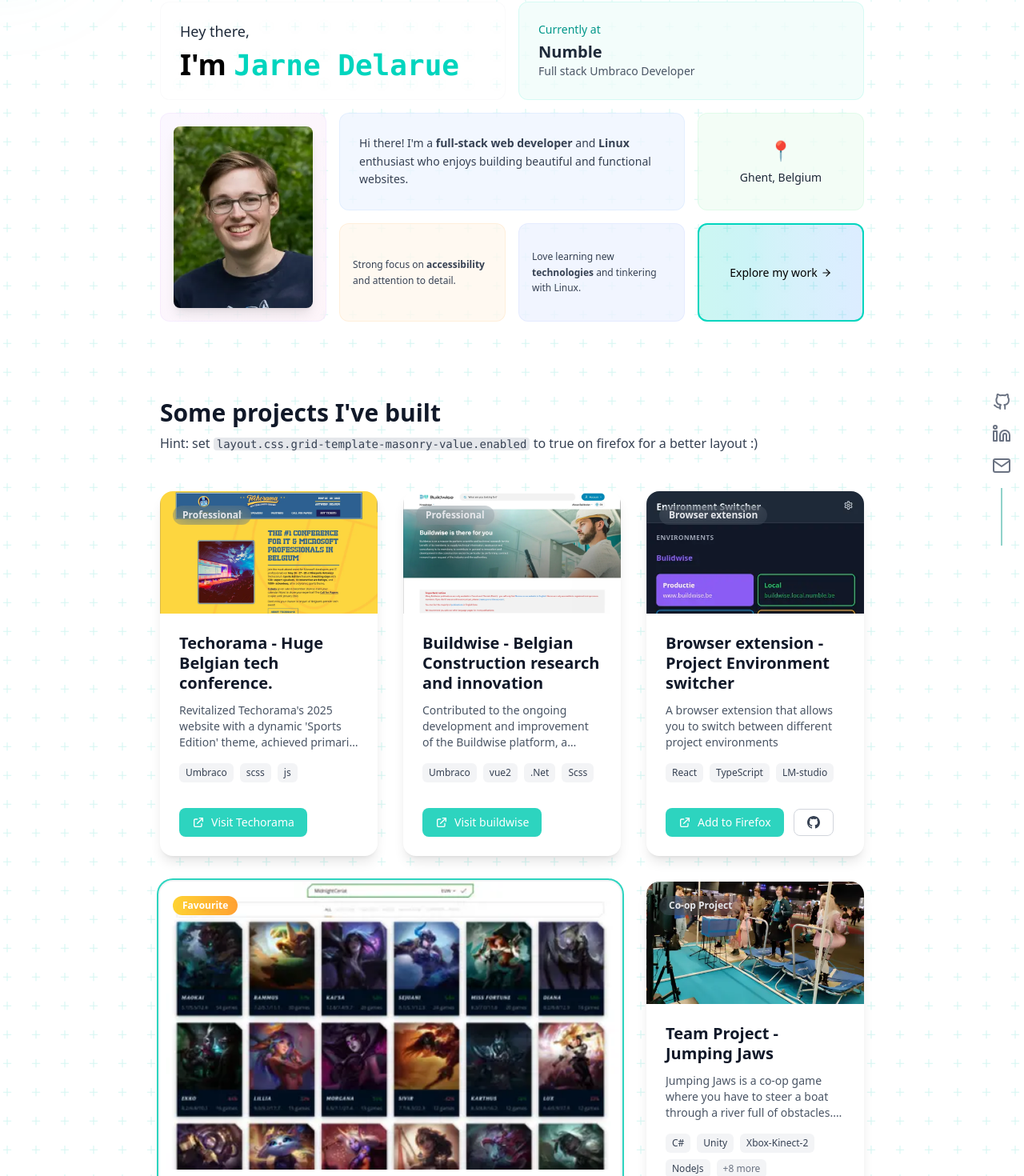
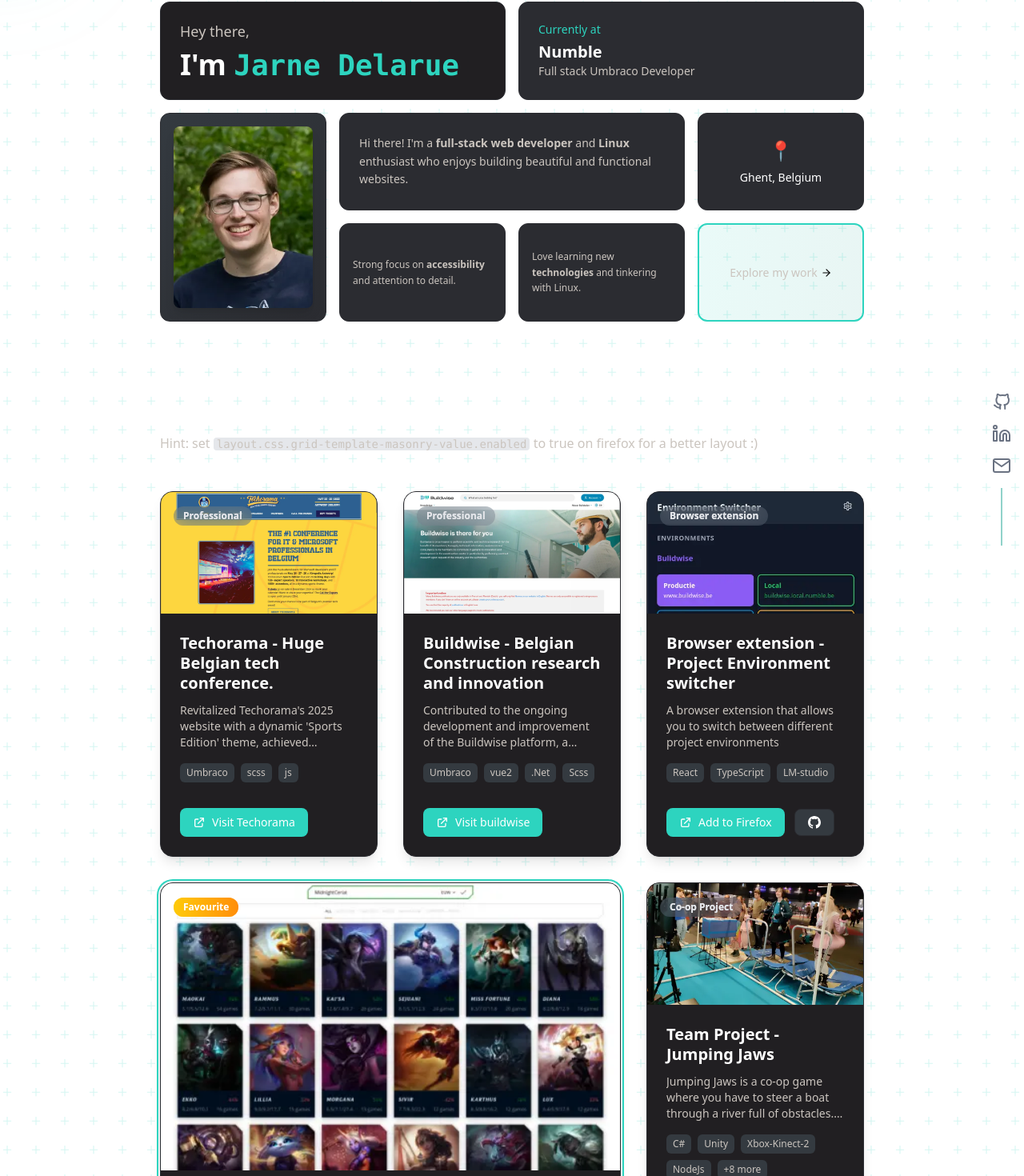
Before and after one commit to JarneDel/frontend-portfolio, a Nuxt app: page / in a window 1280 px wide. Shown: the part 118-1588 px from the top of the page at 80% size. Built offline with nearby package versions, Linux system fonts and the light colour scheme.

Commit message:
Refactor styling across multiple components for improved consistency and accessibility

```diff
--- a/app/components/Projects/ProjectsBento.vue
+++ b/app/components/Projects/ProjectsBento.vue
@@ -17,7 +17,7 @@
           }"
         >
           <article
-            class="flex flex-col overflow-hidden transition-all duration-300 bg-white shadow-lg group rounded-2xl hover:shadow-2xl dark:bg-gray-800"
+              class="flex flex-col overflow-hidden transition-all duration-300 bg-background-dark-300 shadow-lg group rounded-2xl hover:shadow-2xl border border-background-dark-400"
             :class="
               project.category === 'Favourite'
                 ? 'ring-primary-dark ring-2 ring-offset-2 ring-offset-gray-100 dark:ring-offset-gray-900'
@@ -50,6 +50,14 @@
                   {{ project.category }}
                 </span>
               </div>
+                <div class="absolute top-4 left-4">
+                  <span
+                    class="inline-flex items-center px-3 py-1 text-xs font-semibold transition-all duration-300 rounded-full"
+                    :class="getCategoryClass(project.category)"
+                  >
+                    {{ project.category }}
+                  </span>
+                </div>
             </div>
 
             <!-- Content -->
@@ -57,13 +65,13 @@
               <!-- Project Info -->
               <div class="mb-4">
                 <h3
-                  class="mb-3 text-xl font-bold leading-tight text-gray-900 dark:text-gray-100"
+                  class="mb-3 text-xl font-bold leading-tight text-white"
                 >
                   {{ project.title }}
                 </h3>
 
                 <p
-                  class="mb-4 text-sm text-gray-600 dark:text-gray-300"
+                  class="mb-4 text-sm text-background-light-500"
                   :class="
                     project.category === 'Favourite'
                       ? 'line-clamp-4'
@@ -78,13 +86,13 @@
                   <span
                     v-for="tech in project.technologies.split(' ').slice(0, 4)"
                     :key="tech"
-                    class="px-2 py-1 text-xs font-medium text-gray-700 bg-gray-100 rounded-md dark:bg-gray-700 dark:text-gray-300"
+                      class="px-2 py-1 text-xs font-medium text-background-light-500 bg-background-dark-500 rounded-md"
                   >
                     {{ tech }}
                   </span>
                   <span
                     v-if="project.technologies.split(' ').length > 4"
-                    class="px-2 py-1 text-xs font-medium text-gray-500 bg-gray-100 rounded-md dark:bg-gray-700 dark:text-gray-400"
+                      class="px-2 py-1 text-xs font-medium text-background-light-500 bg-background-dark-500 rounded-md"
                   >
                     +{{ project.technologies.split(' ').length - 4 }} more
                   </span>
@@ -98,7 +106,7 @@
                   :href="project.external"
                   target="_blank"
                   rel="noopener noreferrer"
-                  class="inline-flex items-center gap-2 px-4 py-2 text-sm font-medium text-white transition-all duration-200 rounded-lg bg-primary-dark hover:bg-primary-light hover:shadow-lg"
+                  class="inline-flex items-center gap-2 px-4 py-2 text-sm font-medium text-white transition-colors duration-200 rounded-lg bg-primary-dark hover:bg-primary-light hover:shadow-lg"
                 >
                   <svg
                     class="w-4 h-4"
@@ -121,7 +129,7 @@
                   :href="project.github"
                   target="_blank"
                   rel="noopener noreferrer"
-                  class="inline-flex items-center gap-2 px-4 py-2 text-sm font-medium text-gray-700 transition-all duration-200 bg-white border border-gray-300 rounded-lg hover:bg-gray-50 dark:border-gray-600 dark:bg-gray-700 dark:text-gray-300 dark:hover:bg-gray-600"
+                    class="inline-flex items-center gap-2 px-4 py-2 text-sm font-medium text-white transition-colors duration-200 bg-background-dark-500 border border-background-dark-400 rounded-lg hover:bg-background-dark-400"
                 >
                   <svg class="w-4 h-4" fill="currentColor" viewBox="0 0 24 24">
                     <path
@@ -145,7 +153,7 @@
                   v-if="project.designDocument"
                   :href="project.designDocument"
                   target="_blank"
-                  class="text-xs text-gray-500 hover:text-primary-dark underline-offset-2 hover:underline dark:text-gray-400"
+                    class="text-xs text-background-light-500 hover:text-primary-dark underline-offset-2 hover:underline"
                 >
                   Design Doc
                 </a>
@@ -153,7 +161,7 @@
                   v-if="project.functionalAnalysis"
                   :href="project.functionalAnalysis"
                   target="_blank"
-                  class="text-xs text-gray-500 hover:text-primary-dark underline-offset-2 hover:underline dark:text-gray-400"
+                    class="text-xs text-background-light-500 hover:text-primary-dark underline-offset-2 hover:underline"
                 >
                   Functional Analysis
                 </a>
@@ -161,7 +169,7 @@
                   v-if="project.technicalAnalysis"
                   :href="project.technicalAnalysis"
                   target="_blank"
-                  class="text-xs text-gray-500 hover:text-primary-dark underline-offset-2 hover:underline dark:text-gray-400"
+                    class="text-xs text-background-light-500 hover:text-primary-dark underline-offset-2 hover:underline"
                 >
                   Technical Analysis
                 </a>
--- a/app/components/Projects/ProjectsOthers.vue
+++ b/app/components/Projects/ProjectsOthers.vue
@@ -1,7 +1,7 @@
 <template>
   <div>
     <h3
-      class="mb-6 text-2xl font-bold text-gray-900 dark:text-gray-100"
+      class="mb-6 text-2xl font-bold text-white"
       v-motion="{
         initial: { opacity: 0, y: 20 },
         visibleOnce: { opacity: 1, y: 0 },
@@ -22,7 +22,7 @@
           visibleOnce: { opacity: 1, transition: { delay: 100 * (index + 1) } },
         }"
         :class="getProjectClasses(index)"
-        class="hocus:-translate-y-1 flex flex-col justify-center gap-4 rounded-lg bg-gray-100 p-4 shadow-lg transition-transform duration-200 dark:bg-gray-800"
+        class="hocus:-translate-y-1 flex flex-col justify-center gap-4 rounded-lg bg-background-dark-300 p-4 shadow-lg transition-transform duration-200 border border-background-dark-400"
       >
         <!-- The ProjectCard component is used here -->
         <ProjectCard :project="project" />
--- a/app/components/Section/SectionHero.vue
+++ b/app/components/Section/SectionHero.vue
@@ -6,7 +6,7 @@
     >
       <!-- Title Section - Top Left 2x1 -->
       <div
-        class="col-span-1 min-[360px]:col-span-2 md:col-span-2 md:row-span-1 flex flex-col justify-center rounded-xl border border-gray-200/20 bg-white/50 p-6 backdrop-blur-sm dark:border-gray-700/20 dark:bg-gray-800/50"
+        class="col-span-1 min-[360px]:col-span-2 md:col-span-2 md:row-span-1 flex flex-col justify-center rounded-xl border border-background-dark-400 bg-background-dark-300 p-6"
         v-motion="{
           initial: { y: 10, opacity: 0 },
           visibleOnce: {
@@ -16,17 +16,17 @@
           },
         }"
       >
-        <p class="mb-2 text-lg font-medium text-gray-800 dark:text-gray-200">
+        <p class="mb-2 text-lg font-medium text-background-light-500">
           Hey there,
         </p>
-        <h1 class="text-2xl font-bold min-[360px]:text-3xl md:text-4xl">
-          I'm <span class="font-mono text-teal-400">Jarne Delarue</span>
+        <h1 class="text-2xl font-bold min-[360px]:text-3xl md:text-4xl text-white">
+          I'm <span class="font-mono text-primary-dark">Jarne Delarue</span>
         </h1>
       </div>
 
       <!-- Current Employer - Top Right 2x1 -->
       <div
-        class="col-span-1 min-[360px]:col-span-2 md:col-span-2 md:row-span-1 flex flex-col justify-center rounded-xl border border-teal-200/30 bg-teal-50/80 p-6 backdrop-blur-sm dark:border-teal-700/30 dark:bg-teal-900/30"
+        class="col-span-1 min-[360px]:col-span-2 md:col-span-2 md:row-span-1 flex flex-col justify-center rounded-xl border border-background-dark-400 bg-background-dark-400 p-6"
         v-motion="{
           initial: { x: 200, opacity: 0 },
           visibleOnce: {
@@ -36,18 +36,18 @@
           },
         }"
       >
-        <p class="mb-1 text-sm font-medium text-teal-600 dark:text-teal-400">
+        <p class="mb-1 text-sm font-medium text-primary-dark">
           Currently at
         </p>
-        <h2 class="text-xl font-bold text-gray-800 dark:text-white">Numble</h2>
-        <p class="text-sm text-gray-600 dark:text-gray-300">
+        <h2 class="text-xl font-bold text-white">Numble</h2>
+        <p class="text-sm text-background-light-500">
           Full stack Umbraco Developer
         </p>
       </div>
 
       <!-- Profile Picture - Middle Right 1x2 -->
       <div
-        class="col-span-1 min-[360px]:col-span-1 md:col-span-1 md:row-span-2 flex items-center justify-center rounded-xl border border-purple-200/30 bg-gradient-to-br from-purple-50/80 to-pink-50/80 p-4 backdrop-blur-sm dark:border-purple-700/30 dark:from-purple-900/30 dark:to-pink-900/30"
+        class="col-span-1 min-[360px]:col-span-1 md:col-span-1 md:row-span-2 flex items-center justify-center rounded-xl border border-background-dark-400 bg-gradient-to-br from-background-dark-500 to-background-dark-400 p-4"
         v-motion="{
           initial: { opacity: 0, scale: 0.8 },
           visibleOnce: {
@@ -76,7 +76,7 @@
 
       <!-- About Text 1 - Middle Left on desktop, mobile position varies -->
       <div
-        class="order-4 md:order-none col-span-1 min-[360px]:col-span-1 md:col-span-2 md:row-span-1 flex flex-col justify-center rounded-xl border border-blue-200/30 bg-blue-50/80 p-6 backdrop-blur-sm dark:border-blue-700/30 dark:bg-blue-900/30"
+        class="order-4 md:order-none col-span-1 min-[360px]:col-span-1 md:col-span-2 md:row-span-1 flex flex-col justify-center rounded-xl border border-background-dark-400 bg-background-dark-400 p-6"
         v-motion="{
           initial: { y: 20, opacity: 0 },
           visibleOnce: {
@@ -86,7 +86,7 @@
           },
         }"
       >
-        <p class="text-xs min-[360px]:text-sm leading-relaxed text-gray-700 dark:text-gray-300">
+        <p class="text-xs min-[360px]:text-sm leading-relaxed text-background-light-500">
           Hi there! I'm a <strong>full-stack web developer</strong> and
           <strong>Linux</strong> enthusiast who enjoys building beautiful and
           functional websites.
@@ -95,7 +95,7 @@
 
       <!-- Location - Bottom Left on desktop, mobile position varies -->
       <div
-        class="order-3 md:order-none col-span-1 min-[360px]:col-span-1 md:col-span-1 md:row-span-1 flex flex-col items-center justify-center rounded-xl border border-green-200/30 bg-green-50/80 p-4 backdrop-blur-sm dark:border-green-700/30 dark:bg-green-900/30"
+        class="order-3 md:order-none col-span-1 min-[360px]:col-span-1 md:col-span-1 md:row-span-1 flex flex-col items-center justify-center rounded-xl border border-background-dark-400 bg-background-dark-400 p-4"
         v-motion="{
           initial: { y: 20, opacity: 0 },
           visibleOnce: {
@@ -106,16 +106,14 @@
         }"
       >
         <div class="mb-2 text-2xl">📍</div>
-        <p
-          class="text-center text-xs min-[360px]:text-sm font-medium text-gray-800 dark:text-white"
-        >
+        <p class="text-center text-xs min-[360px]:text-sm font-medium text-white">
           Ghent, Belgium
         </p>
       </div>
 
       <!-- About Text 2 - Bottom Middle 1x1 -->
       <div
-        class="col-span-1 min-[360px]:col-span-1 md:col-span-1 md:row-span-1 flex flex-col justify-center rounded-xl border border-orange-200/30 bg-orange-50/80 p-4 backdrop-blur-sm dark:border-orange-700/30 dark:bg-orange-900/30"
+        class="col-span-1 min-[360px]:col-span-1 md:col-span-1 md:row-span-1 flex flex-col justify-center rounded-xl border border-background-dark-400 bg-background-dark-400 p-4"
         v-motion="{
           initial: { y: 20, opacity: 0 },
           visibleOnce: {
@@ -125,7 +123,7 @@
           },
         }"
       >
-        <p class="text-xs leading-relaxed text-gray-700 dark:text-gray-300">
+        <p class="text-xs leading-relaxed text-background-light-500">
           Strong focus on <strong>accessibility</strong> and attention to
           detail.
         </p>
@@ -133,7 +131,7 @@
 
       <!-- About Text 3 - Bottom Middle-Left 1x1 -->
       <div
-        class="col-span-1 min-[360px]:col-span-1 md:col-span-1 md:row-span-1 flex flex-col justify-center rounded-xl border border-indigo-200/30 bg-indigo-50/80 p-4 backdrop-blur-sm dark:border-indigo-700/30 dark:bg-indigo-900/30"
+        class="col-span-1 min-[360px]:col-span-1 md:col-span-1 md:row-span-1 flex flex-col justify-center rounded-xl border border-background-dark-400 bg-background-dark-400 p-4"
         v-motion="{
           initial: { y: 20, opacity: 0 },
           visibleOnce: {
@@ -143,7 +141,7 @@
           },
         }"
       >
-        <p class="text-xs leading-relaxed text-gray-700 dark:text-gray-300">
+        <p class="text-xs leading-relaxed text-background-light-500">
           Love learning new <strong>technologies</strong> and tinkering with
           Linux.
         </p>
@@ -152,7 +150,7 @@
       <!-- CTA Button - Bottom Right 1x1 -->
       <NuxtLink
         to="/#projects"
-        class="col-span-1 min-[360px]:col-span-1 md:col-span-1 md:row-span-1 border-2 border-solid border-teal-400 flex items-center justify-center rounded-xl bg-gradient-to-r from-teal-400/20 to-blue-400/20 p-4 backdrop-blur-sm  dark:from-teal-600/30 dark:to-blue-600/30 hocus:bg-teal-400 hocus:text-white transition-all duration-300"
+        class="col-span-1 min-[360px]:col-span-1 md:col-span-1 md:row-span-1 border-2 border-solid border-primary-dark flex items-center justify-center rounded-xl bg-gradient-to-r from-primary-dark/10 to-primary-light/10 p-4 hocus:bg-primary-dark hocus:text-white transition-colors duration-300"
         v-motion="{
           initial: { y: 30, opacity: 0 },
           visibleOnce: {
@@ -162,7 +160,7 @@
           },
         }"
       >
-        <span class="text-center text-xs min-[360px]:text-sm">Explore my work</span>
+        <span class="text-center text-xs min-[360px]:text-sm text-background-light-500">Explore my work</span>
         <LucideArrowRight :size="14" class="ml-1"/>
       </NuxtLink>
     </div>
--- a/app/components/Section/SectionProjects.vue
+++ b/app/components/Section/SectionProjects.vue
@@ -6,7 +6,7 @@
         enter: { opacity: 1, y: 0 },
         visibleOnce: { opacity: 1, y: 0 },
       }"
-      class="max-w-[30rem] text-3xl font-bold text-gray-900 accent-teal-700 md:mx-auto lg:mx-0 dark:text-gray-100 pb-2"
+      class="max-w-[30rem] text-3xl font-bold text-white md:mx-auto lg:mx-0 pb-2"
     >
       Some projects I've built
     </h2>
@@ -17,7 +17,7 @@
         enter: { opacity: 1, y: 0, transition: { delay: 100 } },
         visibleOnce: { opacity: 1, y: 0 },
       }"
-      class="mb-6 text-gray-700 dark:text-gray-300"
+      class="mb-6 text-background-light-500"
     >
       Hint: set
       <code class="px-1 font-mono text-sm bg-gray-200 rounded dark:bg-gray-700"
```
Also changed, not shown: app/components/Section/SectionContact.vue (+11 -11 lines).
